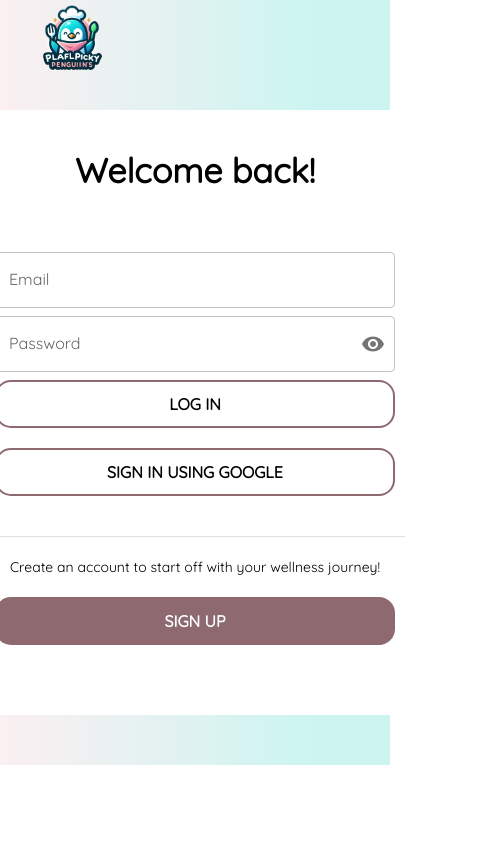
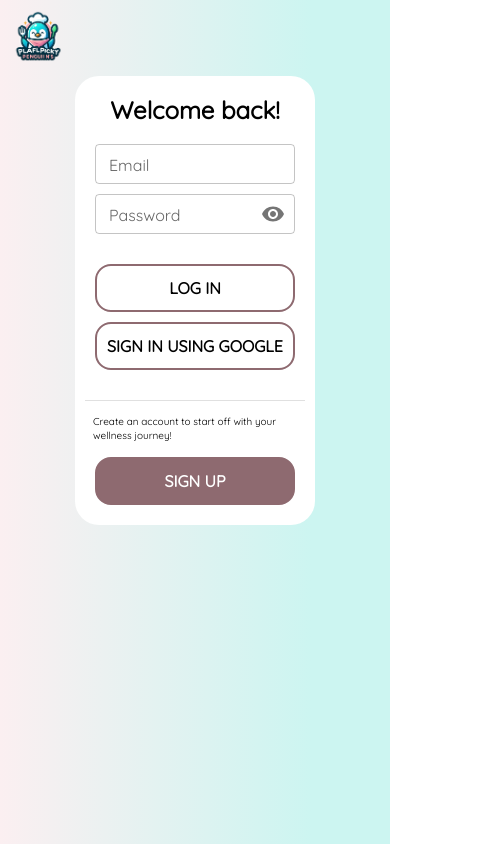
Before and after one commit to UOA-CS732-SE750-Students-2024/project-group-playful-penguins, a React (Vite) app in the folder frontend/: page /login in a window 390 px wide. Shown: the whole page, 485 px wide, since content can reach past the window. Built offline with nearby package versions, Linux system fonts and the light colour scheme; no server answers.

Commit message:
PPENG-60 Made the login page mobile responsive

```diff
--- a/frontend/src/pages/LoginPage/LoginPage.jsx
+++ b/frontend/src/pages/LoginPage/LoginPage.jsx
@@ -9,11 +9,14 @@ import {
   FormControl,
   OutlinedInput,
   TextField,
+  CardMedia,
 } from "@mui/material";
 import Visibility from "@mui/icons-material/Visibility";
 import VisibilityOff from "@mui/icons-material/VisibilityOff";
 import styles from "./LoginPage.module.css";
+import { Link } from "react-router-dom";
 import React, { useState, useEffect } from "react";
+import { useNavigate } from "react-router-dom";
 import { useGoogleLogin } from "@react-oauth/google";
 import { authenticateGoogleUser, login } from "../../services/UserService";
 import { useForm } from "react-hook-form";
@@ -24,6 +27,8 @@ export default function LoginPage() {
   const [profile, setProfile] = useState([]);
   const [isError, setIsError] = useState(false);
   const [errorMessage, setErrorMessage] = useState("");
+
+  const navigate = useNavigate();
 
   const handleClickShowPassword = () => setShowPassword((show) => !show);
 
@@ -61,6 +66,7 @@ export default function LoginPage() {
     try {
       const response = await login(data.email, data.password);
       console.log(response);
+      navigate(`/home/favorites`)
       setError(false);
     } catch (error) {
       console.error(error.message);
@@ -71,34 +77,129 @@ export default function LoginPage() {
   return (
     <Box className={styles["top-container"]}>
       <Box className={styles.topbar}>
-        <img
+        <Link to="/">
+          <Box>
+            <CardMedia
+              component="img"
               id={styles["logo-icon"]}
+              className={styles["recipe-photo"]}
               src="/images/app-logo.png"
-          width="80px"
-          height="80px"
-          alt="logo for playful penguins"
+              sx={{
+                height: {
+                  xs: "60px",
+                  sm: "70px",
+                  md: "70px",
+                  lg: "80px",
+                },
+                width: {
+                  xs: "60px",
+                  sm: "70px",
+                  md: "70px",
+                  lg: "80px",
+                },
+                padding: "8px 8px",
+              }}
             />
           </Box>
-      <Box className={styles["form-container"]}>
-        <Typography variant="h4" fontWeight="fontWeightBold">
+        </Link>
+      </Box>
+      <Box
+        className={styles["form-container"]}
+        sx={{
+          width: {
+            xs: "220px",
+            sm: "300px",
+            md: "470px",
+          },
+          gap: {
+            xs: "10px",
+            sm: "10px",
+            md: "40px",
+          },
+          padding: {
+            xs: "20px 10px",
+            sm: "40px  20px",
+            md: "40px  30px",
+          },
+        }}
+      >
+        <Box className={styles["text-field-group"]}>
+          <Typography
+            variant="h4"
+            fontWeight="fontWeightBold"
+            sx={{
+              fontSize: {
+                xs: "24px",
+                md: "28px",
+              },
+              marginBottom: "8px",
+            }}
+          >
             Welcome back!
           </Typography>
-        <Box className={styles["text-field-group"]}>
+
           <form onSubmit={handleSubmit(onSubmit)}>
             <TextField
               type="email"
               label="Email"
-              sx={{ width: 400 }}
+              sx={{
+                width: { xs: 200, sm: 280, md: 400 },
+                "& .MuiInputBase-root": {
+                  height: 40,
+                  padding: "0 14px",
+                },
+                "& .MuiInputLabel-root": {
+                  transform: "translate(14px, 10px) scale(1)",
+                },
+                "& .MuiInputLabel-shrink": {
+                  transform: "translate(14px, -6px) scale(0.75)",
+                },
+              }}
               {...register("email", {
                 required: "Please enter a valid email address",
               })}
             ></TextField>
             {errors.email && (
-              <Typography style={{ color: "red" }}>
+              <Box
+                sx={{
+                  width: "90%",
+                  display: "flex",
+                  flexDirection: "column",
+                  alignItems: "flex-start",
+                }}
+              >
+                <Typography
+                  style={{ color: "red" }}
+                  sx={{
+                    fontSize: {
+                      xs: "8px",
+                      sm: "10px",
+                      md: "12px",
+                    },
+                  }}
+                >
                   {errors.email.message}
                 </Typography>
+              </Box>
             )}
-            <FormControl sx={{ m: 1, width: 400 }} variant="outlined">
+            <FormControl
+              sx={{
+                m: 1,
+                width: { xs: 200, sm: 280, md: 400 },
+                margin: 0,
+                "& .MuiInputBase-root": {
+                  height: 40,
+                  padding: "0 14px",
+                },
+                "& .MuiInputLabel-root": {
+                  transform: "translate(14px, 10px) scale(1)",
+                },
+                "& .MuiInputLabel-shrink": {
+                  transform: "translate(14px, -6px) scale(0.75)",
+                },
+              }}
+              variant="outlined"
+            >
               <InputLabel htmlFor="outlined-adornment-password">
                 Password
               </InputLabel>
@@ -122,16 +223,45 @@ export default function LoginPage() {
                   required: "Please enter your password",
                 })}
               />
+            </FormControl>
             {errors.password && (
-                <Typography style={{ color: "red" }}>
+              <Box
+                sx={{
+                  width: "90%",
+                  display: "flex",
+                  flexDirection: "column",
+                  alignItems: "flex-start",
+                }}
+              >
+                {" "}
+                <Typography
+                  style={{ color: "red" }}
+                  sx={{
+                    fontSize: {
+                      xs: "8px",
+                      sm: "10px",
+                      md: "12px",
+                    },
+                  }}
+                >
                   {errors.password.message}
                 </Typography>
+              </Box>
             )}
-            </FormControl>
+
+            <Box
+              sx={{
+                display: "flex",
+                alignItems: "center",
+                flexDirection: "column",
+                gap: "10px",
+                marginTop: "20px",
+              }}
+            >
               <Button
                 type="submit"
                 sx={{
-                width: 400,
+                  width: { xs: 200, sm: 280, md: 400 },
                   border: "2px solid #8e6a70;",
                   borderRadius: "16px",
                   color: "black",
@@ -148,11 +278,11 @@ export default function LoginPage() {
               {isError && (
                 <Typography style={{ color: "red" }}>{errorMessage}</Typography>
               )}
-          </form>
+
               <Button
                 onClick={googleLogin}
                 sx={{
-              width: 400,
+                  width: { xs: 200, sm: 280, md: 400 },
                   border: "2px solid #8e6a70;",
                   borderRadius: "16px",
                   color: "black",
@@ -168,20 +298,30 @@ export default function LoginPage() {
               </Button>
               <Divider
                 sx={{
-              width: 400,
+                  width: { xs: 200, sm: 280, md: 400 },
                   color: "color",
                   padding: "10px",
                 }}
-            flexItem
+
               />
 
-          <Typography variant="body2" fontWeight="fontWeightLight">
+              <Typography
+                variant="body2"
+                fontWeight="fontWeightLight"
+                sx={{
+                  fontSize: {
+                    xs: "10px",
+                    md: "12px",
+                  },
+                  padding: "4px 8px",
+                }}
+              >
                 Create an account to start off with your wellness journey!
               </Typography>
 
               <Button
                 sx={{
-              width: 400,
+                  width: { xs: 200, sm: 280, md: 400 },
                   border: "2px solid #8e6a70;",
                   borderRadius: "16px",
                   bgcolor: "#8e6a70",
@@ -198,6 +338,8 @@ export default function LoginPage() {
                 </Typography>
               </Button>
             </Box>
+          </form>
+        </Box>
       </Box>
     </Box>
   );
--- a/frontend/src/pages/LoginPage/LoginPage.module.css
+++ b/frontend/src/pages/LoginPage/LoginPage.module.css
@@ -1,6 +1,8 @@
 .top-container {
   display: flex;
   flex-direction: column;
+  width: 100%;
+  height: 100vh;
   align-items: center;
   background: rgb(251, 239, 241);
   background: linear-gradient(
@@ -18,37 +20,28 @@
   justify-content: space-between;
 }
 
-#user-icon {
-  margin-right: 32px;
-  width: 4vmin;
-  height: 4vmin;
-}
-
-#logo-icon {
-  margin-left: 32px;
-}
-
 .form-container {
   display: flex;
   flex-direction: column;
   align-items: center;
-  padding: 40px;
-  gap:60px;
+  justify-content: space-between;
   border: 3px transparent;
   border-radius: 24px;
   background-color: #ffffff;
-  margin-right: 165px;
-  margin-left: 165px;
-  margin-top: 30px;
-  margin-bottom: 50px;
-  width: 500px;
   flex-wrap: wrap;
 }
 
-.text-field-group{
-    align-items: center;
-    display: flex;
-    gap:20px;
-    flex-direction: column;
-    margin-bottom: 30px;
+.something {
+  display: flex;
+  align-items: center;
+  flex-direction: column;
 }
+.text-field-group {
+  display: flex;
+  align-items: center;
+  flex-direction: column;
+  gap: 10px;
+}
+form {
+  gap: 10px;
+}
```
Lines whose indentation alone changed are shown as unchanged.
